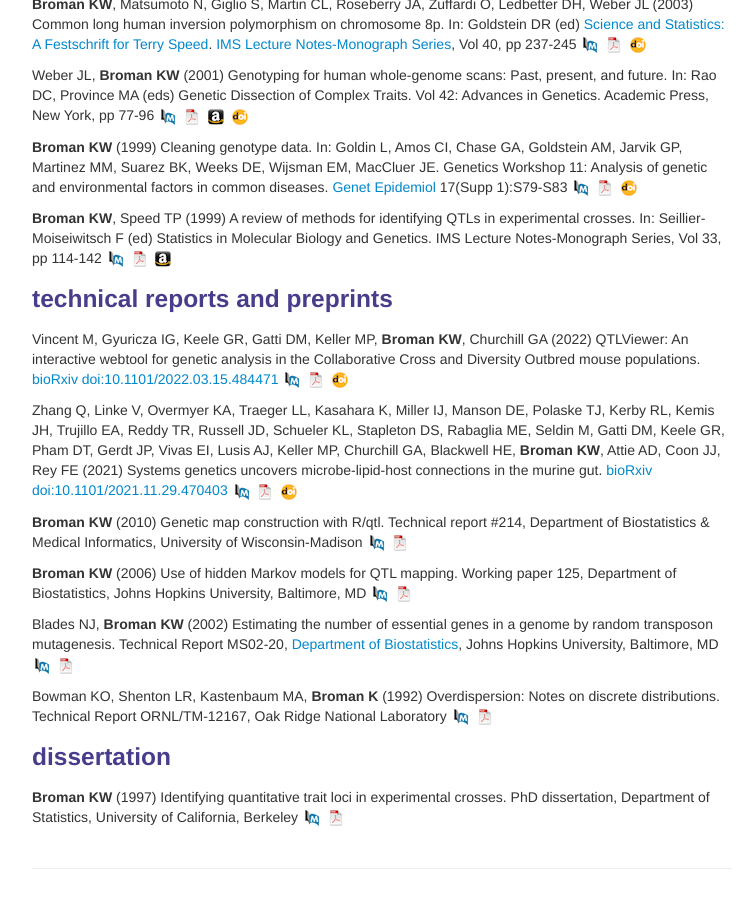
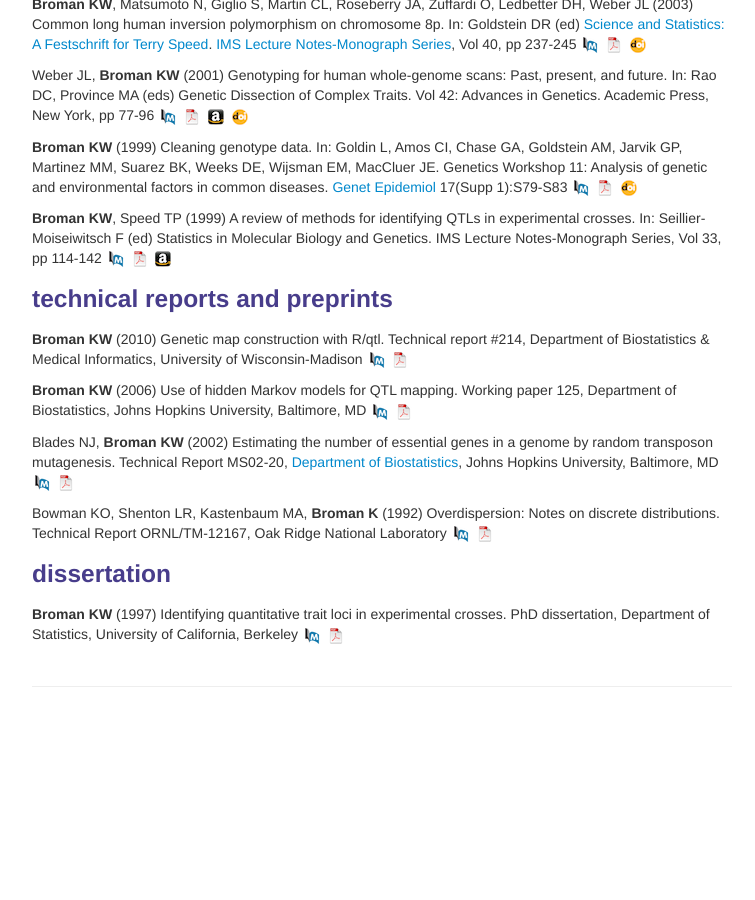
Before and after one commit to kbroman/kbroman.github.io, a Jekyll site: the page built from pubs.md, in a window 1280 px wide and 900 px high, scrolled down 12279 px. Shown: the whole window, without its empty margins (258-1013 px from the left). Built offline with Jekyll 4.4.1, drawn with Linux system fonts in a browser that asks for light colours; after the commit the page ends 12997 px from its top, so only the background shows below that.

Commit message:
pubs: Remove a couple of preprints (now published)

```diff
--- a/pubs.md
+++ b/pubs.md
@@ -1828,27 +1828,6 @@ Notes-Monograph Series, Vol 33, pp 114-142
 
 ### <a name="techreports"></a>technical reports and preprints
 
-Vincent M, Gyuricza IG, Keele GR, Gatti DM, Keller MP, **Broman KW**,
-Churchill GA (2022) QTLViewer: An interactive webtool for genetic
-analysis in the Collaborative Cross and Diversity Outbred mouse
-populations. [bioRxiv](https://biorxiv.org)
-[doi:10.1101/2022.03.15.484471](https://doi.org/10.1101/2022.03.15.484471)
-[![EuropePMC](icons16/pubmed-icon.png)](https://europepmc.org/article/PPR/PPR469215)
-[![pdf](icons16/pdf-icon.png)](https://www.biorxiv.org/content/10.1101/2022.03.15.484471v2.full.pdf)
-[![doi](icons16/doi-icon.png)](https://doi.org/10.1101/2022.03.15.484471)
-
-Zhang Q, Linke V, Overmyer KA, Traeger LL, Kasahara K, Miller IJ,
-Manson DE, Polaske TJ, Kerby RL, Kemis JH, Trujillo EA, Reddy TR,
-Russell JD, Schueler KL, Stapleton DS, Rabaglia ME, Seldin M, Gatti
-DM, Keele GR, Pham DT, Gerdt JP, Vivas EI, Lusis AJ, Keller MP,
-Churchill GA, Blackwell HE, **Broman KW**, Attie AD, Coon JJ, Rey FE
-(2021) Systems genetics uncovers microbe-lipid-host connections in the
-murine gut. [bioRxiv](https://biorxiv.org)
-[doi:10.1101/2021.11.29.470403](https://doi.org/10.1101/2021.11.29.470403)
-[![EuropePMC](icons16/pubmed-icon.png)](https://europepmc.org/article/PPR/PPR426284)
-[![pdf](icons16/pdf-icon.png)](https://www.biorxiv.org/content/10.1101/2021.11.29.470403v1.full.pdf)
-[![doi](icons16/doi-icon.png)](https://doi.org/10.1101/2021.11.29.470403)
-
 **Broman KW** (2010) Genetic map construction with R/qtl.  Technical report #214, Department of Biostatistics & Medical Informatics, University of Wisconsin-Madison
 [![Abstract](icons16/pubmed-icon.png)](https://www.biostat.wisc.edu/~kbroman/publications/tech214_abstract.html)
 [![pdf](icons16/pdf-icon.png)](https://www.biostat.wisc.edu/~kbroman/publications/tr_214.pdf)
```
